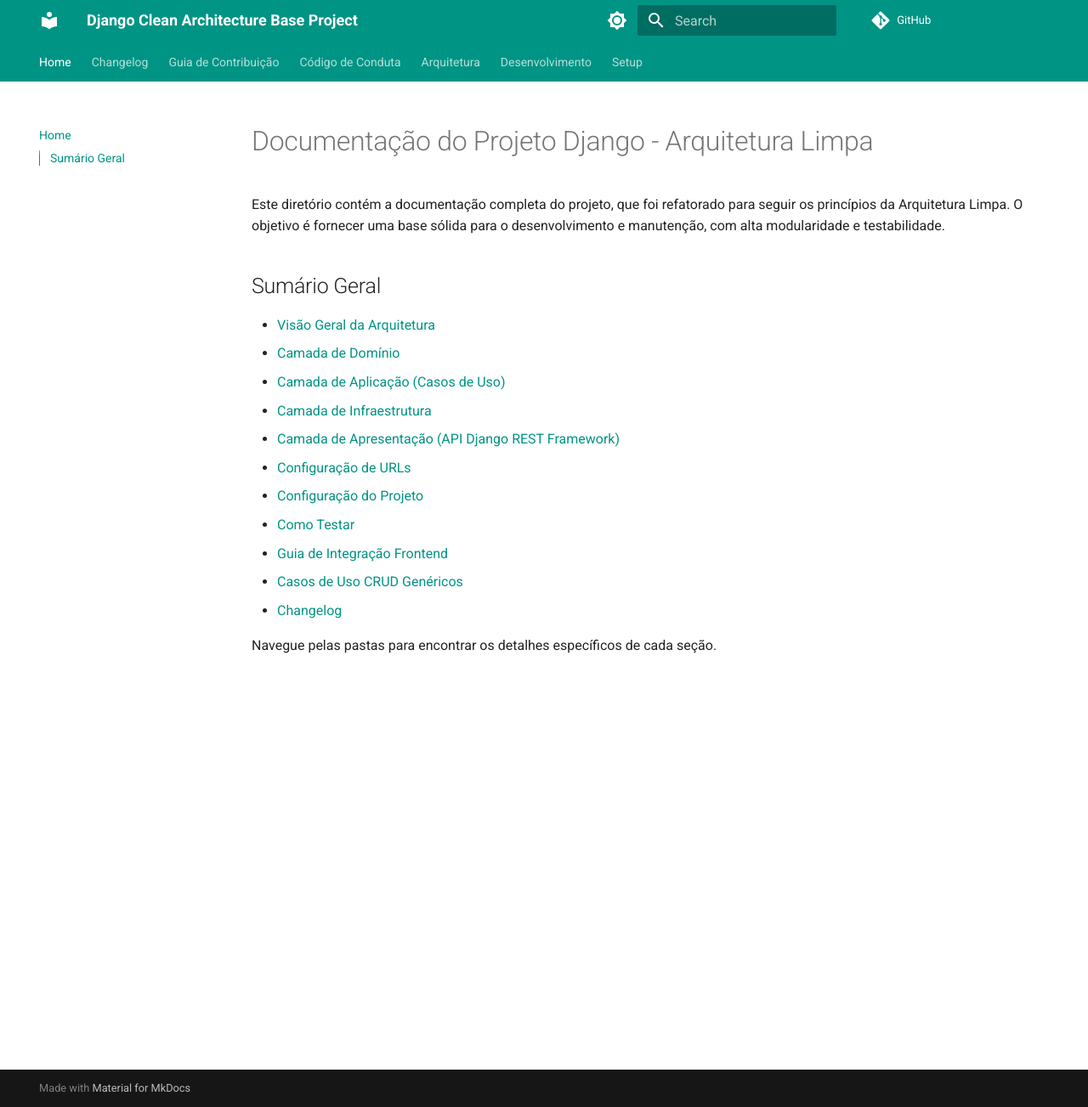
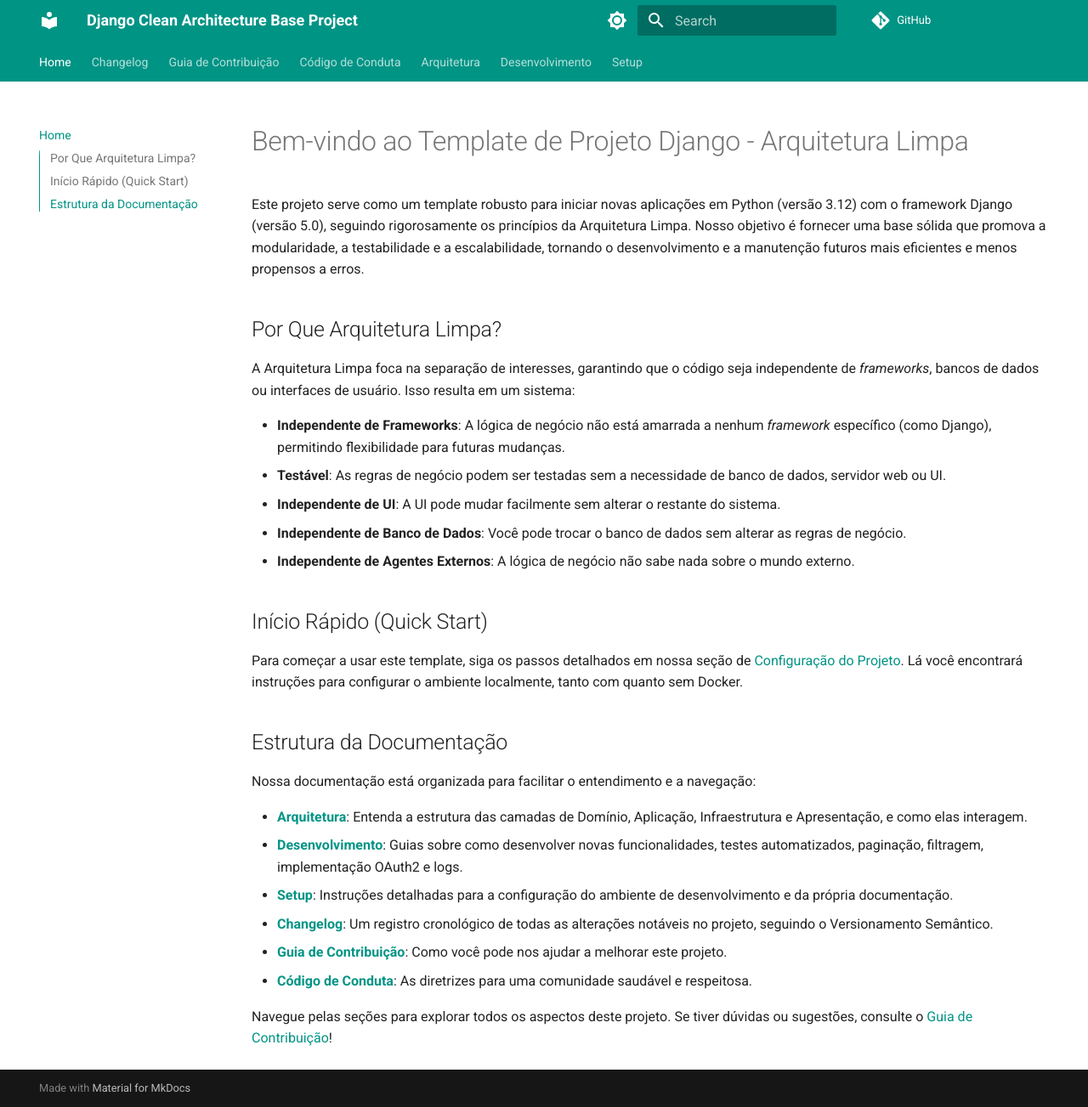
Before and after one commit to luderibeiro/django_base, an MkDocs documentation site: the page built from docs/index.md, in a window 1280 px wide and 1303 px high. Shown: the whole window at 85% size. Built offline with MkDocs 1.6.1 and Material for MkDocs 9.7.7, drawn with Linux system fonts in a browser that asks for light colours; comment, search, counter and statistics services are not loaded.

Commit message:
docs: Melhorar página inicial da documentação para novos usuários

```diff
--- a/docs/index.md
+++ b/docs/index.md
@@ -1,19 +1,30 @@
-# Documentação do Projeto Django - Arquitetura Limpa
+# Bem-vindo ao Template de Projeto Django - Arquitetura Limpa
 
-Este diretório contém a documentação completa do projeto, que foi refatorado para seguir os princípios da Arquitetura Limpa. O objetivo é fornecer uma base sólida para o desenvolvimento e manutenção, com alta modularidade e testabilidade.
+Este projeto serve como um template robusto para iniciar novas aplicações em Python (versão 3.12) com o framework Django (versão 5.0), seguindo rigorosamente os princípios da Arquitetura Limpa. Nosso objetivo é fornecer uma base sólida que promova a modularidade, a testabilidade e a escalabilidade, tornando o desenvolvimento e a manutenção futuros mais eficientes e menos propensos a erros.
 
-## Sumário Geral
+## Por Que Arquitetura Limpa?
 
--   [Visão Geral da Arquitetura](architecture/overview.md)
--   [Camada de Domínio](architecture/domain-layer.md)
--   [Camada de Aplicação (Casos de Uso)](architecture/application-layer.md)
--   [Camada de Infraestrutura](architecture/infrastructure-layer.md)
--   [Camada de Apresentação (API Django REST Framework)](architecture/presentation-layer.md)
--   [Configuração de URLs](architecture/url-configuration.md)
--   [Configuração do Projeto](setup/project-setup.md)
--   [Como Testar](development/testing.md)
--   [Guia de Integração Frontend](development/frontend-integration.md)
--   [Casos de Uso CRUD Genéricos](development/generic-crud-use-cases.md)
--   [Changelog](CHANGELOG.md)
+A Arquitetura Limpa foca na separação de interesses, garantindo que o código seja independente de *frameworks*, bancos de dados ou interfaces de usuário. Isso resulta em um sistema:
 
-Navegue pelas pastas para encontrar os detalhes específicos de cada seção.
+-   **Independente de Frameworks**: A lógica de negócio não está amarrada a nenhum *framework* específico (como Django), permitindo flexibilidade para futuras mudanças.
+-   **Testável**: As regras de negócio podem ser testadas sem a necessidade de banco de dados, servidor web ou UI.
+-   **Independente de UI**: A UI pode mudar facilmente sem alterar o restante do sistema.
+-   **Independente de Banco de Dados**: Você pode trocar o banco de dados sem alterar as regras de negócio.
+-   **Independente de Agentes Externos**: A lógica de negócio não sabe nada sobre o mundo externo.
+
+## Início Rápido (Quick Start)
+
+Para começar a usar este template, siga os passos detalhados em nossa seção de [Configuração do Projeto](setup/project-setup.md). Lá você encontrará instruções para configurar o ambiente localmente, tanto com quanto sem Docker.
+
+## Estrutura da Documentação
+
+Nossa documentação está organizada para facilitar o entendimento e a navegação:
+
+-   **[Arquitetura](architecture/overview.md)**: Entenda a estrutura das camadas de Domínio, Aplicação, Infraestrutura e Apresentação, e como elas interagem.
+-   **[Desenvolvimento](development/testing.md)**: Guias sobre como desenvolver novas funcionalidades, testes automatizados, paginação, filtragem, implementação OAuth2 e logs.
+-   **[Setup](setup/project-setup.md)**: Instruções detalhadas para a configuração do ambiente de desenvolvimento e da própria documentação.
+-   **[Changelog](CHANGELOG.md)**: Um registro cronológico de todas as alterações notáveis no projeto, seguindo o Versionamento Semântico.
+-   **[Guia de Contribuição](CONTRIBUTING.md)**: Como você pode nos ajudar a melhorar este projeto.
+-   **[Código de Conduta](CODE_OF_CONDUCT.md)**: As diretrizes para uma comunidade saudável e respeitosa.
+
+Navegue pelas seções para explorar todos os aspectos deste projeto. Se tiver dúvidas ou sugestões, consulte o [Guia de Contribuição](CONTRIBUTING.md)!
```
